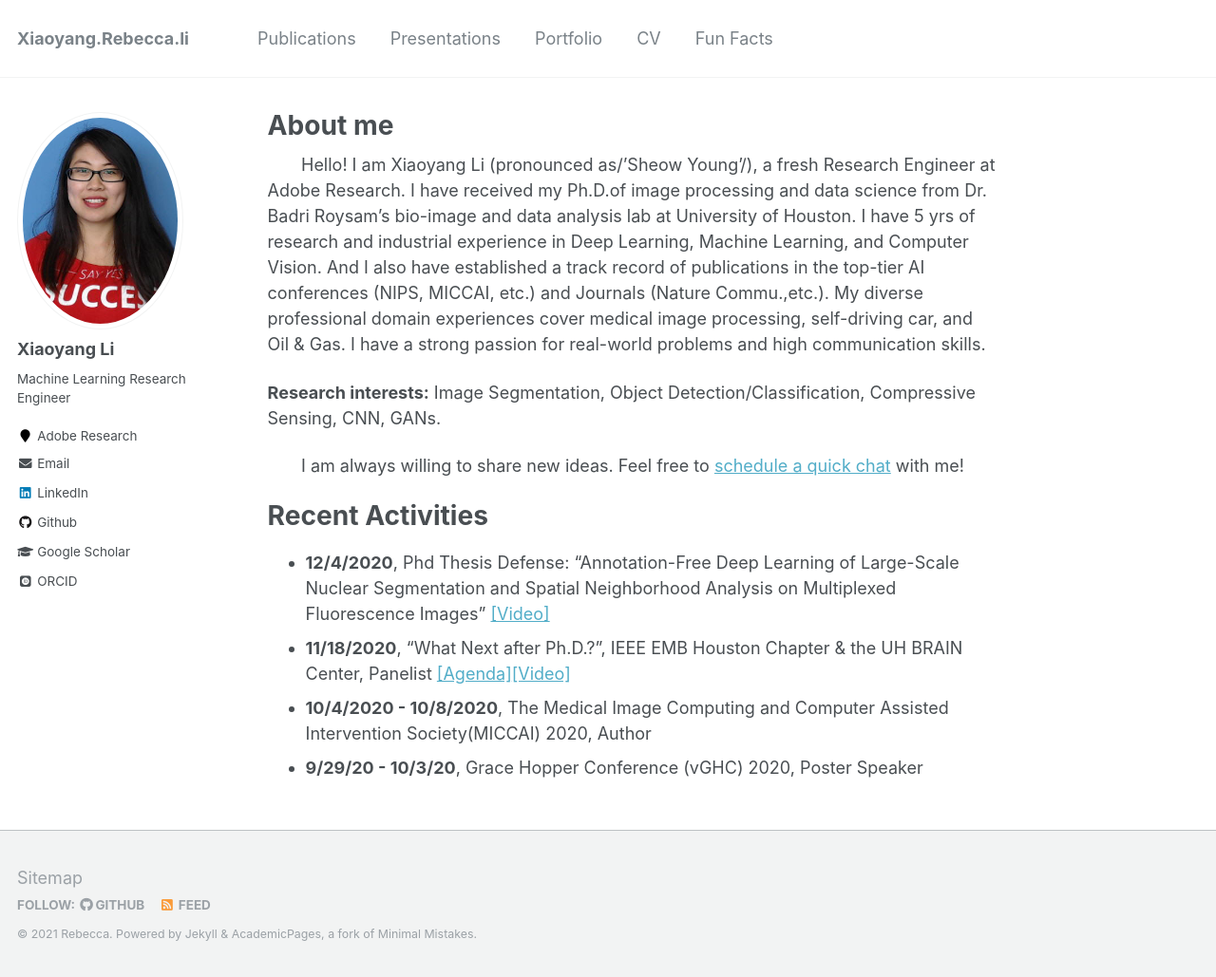
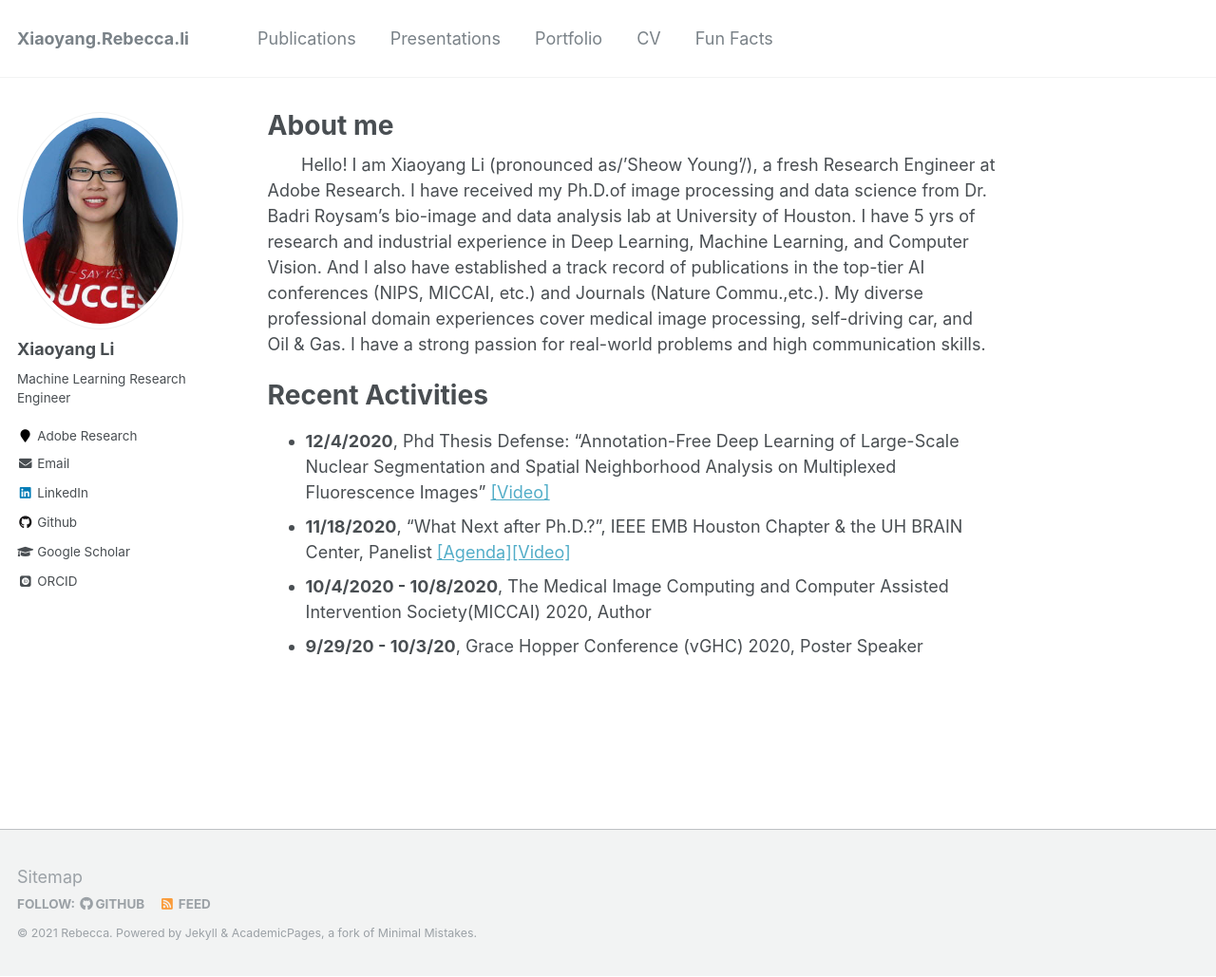
Before and after one commit to Xiaoyang-Rebecca/xiaoyang-rebecca.github.io, a Jekyll site: the page built from _pages/about.md, in a window 1280 px wide and 1029 px high. Shown: the whole window at 95% size. Built offline with Jekyll 4.4.1, drawn with Linux system fonts in a browser that asks for light colours; some web fonts are replaced; some of the changed lines change nothing that is shown.

Commit message:
Update about.md

```diff
--- a/_pages/about.md
+++ b/_pages/about.md
@@ -22,9 +22,9 @@ redirect_from:
 ###  &nbsp; -->
 &nbsp;&nbsp;&nbsp;&nbsp;&nbsp;&nbsp; Hello! I am Xiaoyang Li (pronounced as/’Sheow Young'/), a fresh Research Engineer at Adobe Research. I have received my Ph.D.of image processing and data science from Dr. Badri Roysam's bio-image and data analysis lab at University of Houston. I have 5 yrs of research and industrial experience in Deep Learning, Machine Learning, and Computer Vision. And I also have established a track record of publications in the top-tier AI conferences (NIPS, MICCAI, etc.) and Journals (Nature Commu.,etc.). My diverse professional domain experiences cover medical image processing, self-driving car, and Oil & Gas. I have a strong passion for real-world problems and high communication skills.
 
+<!-- &nbsp;&nbsp;&nbsp;&nbsp;&nb<!-- sp;&nbsp; I am always willing to share new ideas. Feel free to [schedule a quick chat](https://calendly.com/s/o5uKjHE9) with me!
+
 **Research interests:** Image Segmentation, Object Detection/Classification, Compressive Sensing, CNN, GANs.
-
-&nbsp;&nbsp;&nbsp;&nbsp;&nbsp;&nbsp; I am always willing to share new ideas. Feel free to [schedule a quick chat](https://calendly.com/s/o5uKjHE9) with me!
 
 <!-- # Portfolio -->
 
```
